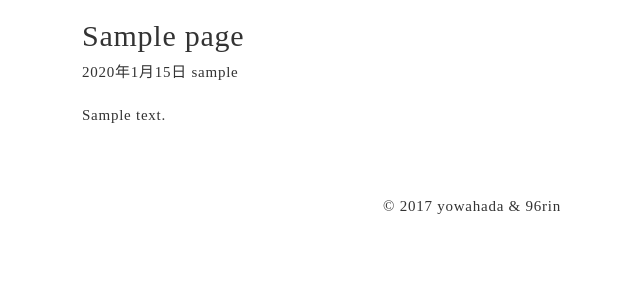
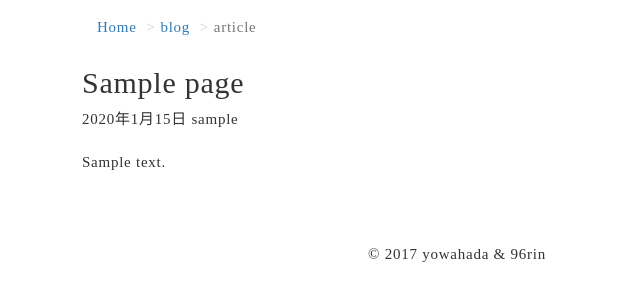
Before and after one commit to yowahada/ginpedia, a Django app: a page that uses templates/article/page_detail.html in a window 1280 px wide. Shown: the part 51-352 px from the top of the page, without its empty margins (183-823 px from the left). Run offline with Django 3.2, Linux system fonts and the light colour scheme; tables that the repository leaves empty hold one stand-in row (values such as "Sample post"); some libraries are stand-ins or nearby versions; some web fonts are replaced.

Commit message:
パンくず修正

```diff
--- a/blog/views.py
+++ b/blog/views.py
@@ -146,6 +146,10 @@ class FormGinList(ListView):
 				ordering = (ordering,)
 			queryset = queryset.order_by(*ordering)
 
+		# q_kinds = self.request.GET.getlist('genre')
+		# if q_kinds is not None:
+		# 	queryset = queryset.filter(Country__contains=q_kinds)
+
 		return queryset
 
 """メインリスト改修"""
--- a/templates/article/page_detail.html
+++ b/templates/article/page_detail.html
@@ -3,17 +3,15 @@
 {% block meta_des %}{{ posts.description }}{% endblock %}
 {% block title %}{{ posts.title }} | サイト名{% endblock %}
 
-<!--&lt;!&ndash;{% block bread %}-->
-<!--<ol class="breadcrumb">-->
-  <!--<li><a href="/">ホーム</a></li>-->
-  <!--<li class="active">{{ page.title }}</li>-->
-<!--</ol>-->
-<!--{% endblock %}&ndash;&gt;-->
-
 {% block content %}
 <div class="container">
     <div class="row">
         <div class="col-xs-12 col-md-8 col-md-offset-2">
+            <ol class="breadcrumb" style="margin: 10px 0px 5px 0px;">
+				<li><a href="{% url 'blog:post_list' %}">Home</a></li>
+				<li><a href="{% url 'article:page_list' %}">blog</a></li>
+				<li class="active">article</li>
+			</ol>
             <h2>{{ page.title }}</h2>
             {{ page.updated_at | date:"Y年n月d日" }} {{ page.author }}<br><br>
             {% autoescape off %}
@@ -21,5 +19,5 @@
             {% endautoescape %}
         </div>
     </div>
-<!--</div> container -->
+</div>
 {% endblock %}
--- a/templates/blog/botanicals_detail.html
+++ b/templates/blog/botanicals_detail.html
@@ -4,6 +4,11 @@
 <div class="container">
     <div class="row">
         <div class="col-xs-12 col-md-8 col-md-offset-1">
+			<ol class="breadcrumb" style="margin: 10px 0px 5px 0px;">
+				<li><a href="{% url 'blog:post_list' %}">Home</a></li>
+				<li><a href="{% url 'blog:gin_list' %}">GinList</a></li>
+				<li class="active">{{ botanicals.title }}</li>
+			</ol>
 			<h2>ボタニカルリスト</h2>
 			<li>素材名</li>
 			{{ botanicals.title }}
```
Also changed, not shown: templates/article/page_list.html (+5 -9 lines), templates/blog/gin_list.html (+15 -12 lines), static/js/bootstrap.js.
